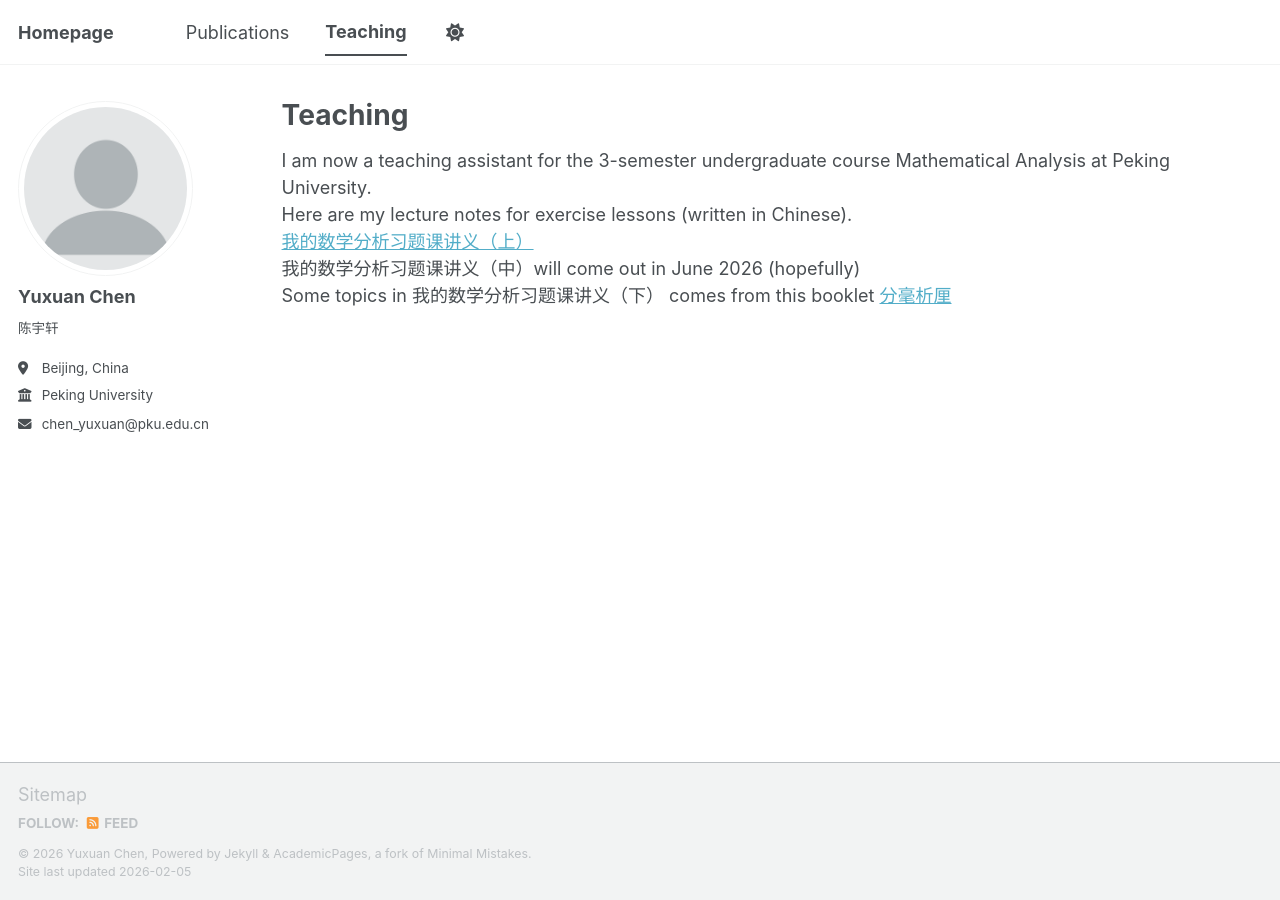
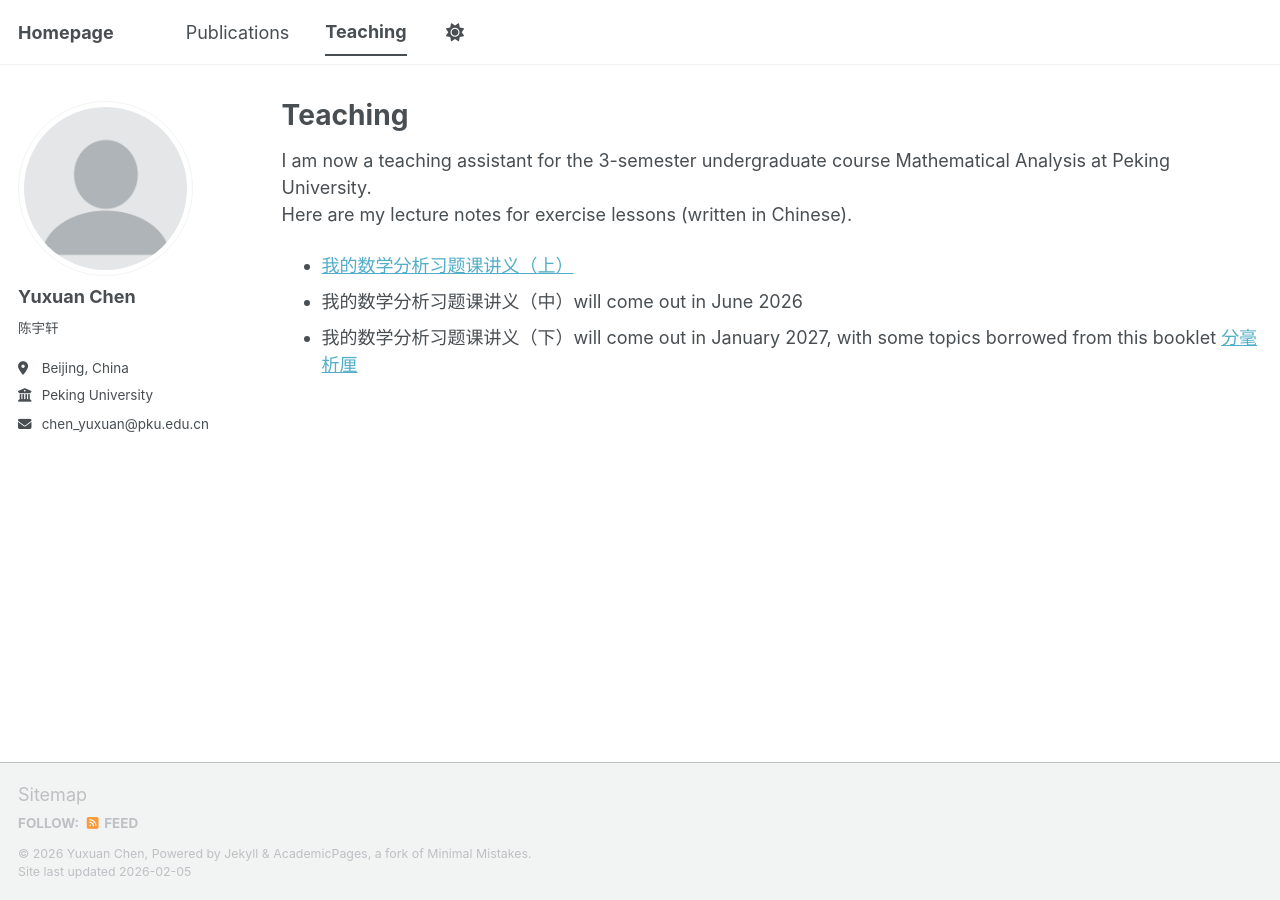
Before and after one commit to yxchen-pku/yxchen-pku.github.io, a Jekyll site: the page built from _pages/teaching.md, in a window 1280 px wide. Built offline with Jekyll 4.4.1, drawn with Linux system fonts in a browser that asks for light colours; a script bundle is joined from its source files by our own code; library files that are not in the unit come from our copies.

Commit message:
Update teaching.md

```diff
--- a/_pages/teaching.md
+++ b/_pages/teaching.md
@@ -5,9 +5,9 @@ permalink: /teaching/
 author_profile: true
 ---
 
-
 I am now a teaching assistant for the 3-semester undergraduate course Mathematical Analysis at Peking University.
 Here are my lecture notes for exercise lessons (written in Chinese).
-[我的数学分析习题课讲义（上）](../files/SFXT_1.pdf)
-我的数学分析习题课讲义（中）will come out in June 2026 (hopefully)
-Some topics in 我的数学分析习题课讲义（下） comes from this booklet [分毫析厘](../file/FHXL.pdf)
+
+- [我的数学分析习题课讲义（上）](../files/SFXT_1.pdf)
+- 我的数学分析习题课讲义（中）will come out in June 2026
+- 我的数学分析习题课讲义（下）will come out in January 2027, with some topics borrowed from this booklet [分毫析厘](../file/FHXL.pdf)
```
